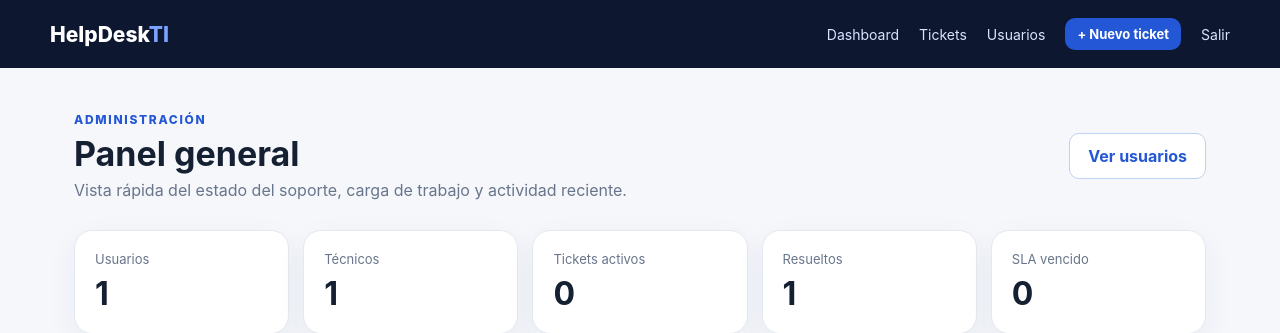
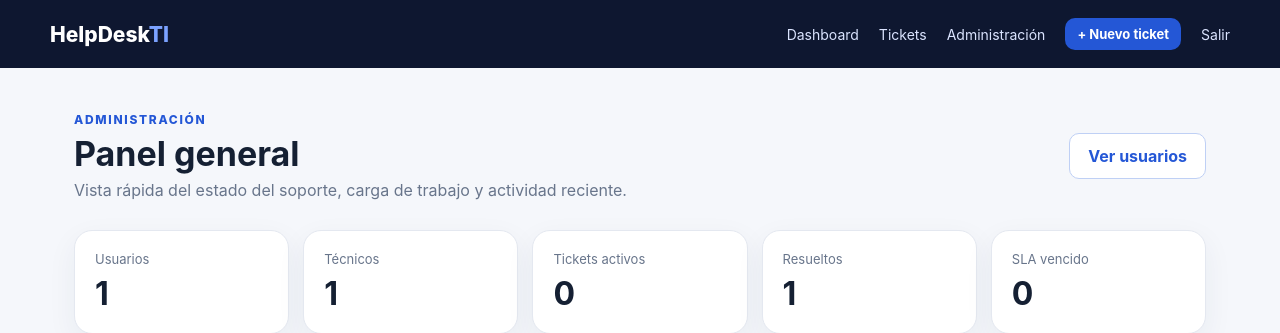
Before and after one commit to adm-land/helpdesk-ti, a Flask app: page /admin in a window 1280 px wide. Shown: the top 333 px of the page. Run offline with Flask 3, Linux system fonts and the light colour scheme; a user stored in the database is signed in; tables that the repository leaves empty hold one stand-in row (values such as "Sample post").

Commit message:
Mejora navegación del panel

```diff
--- a/app/templates/base.html
+++ b/app/templates/base.html
@@ -13,7 +13,9 @@
   <nav>
     <a href="{{ url_for('main.dashboard') }}">Dashboard</a>
     <a href="{{ url_for('main.tickets') }}">Tickets</a>
-    {% if current_user.role == 'admin' %}<a href="{{ url_for('main.users') }}">Usuarios</a>{% endif %}
+    {% if current_user.role == 'admin' %}
+      <a href="{{ url_for('main.admin_panel') }}">Administración</a>
+    {% endif %}
     <a class="btn small" href="{{ url_for('main.new_ticket') }}">+ Nuevo ticket</a>
     <a href="{{ url_for('main.logout') }}">Salir</a>
   </nav>
```
